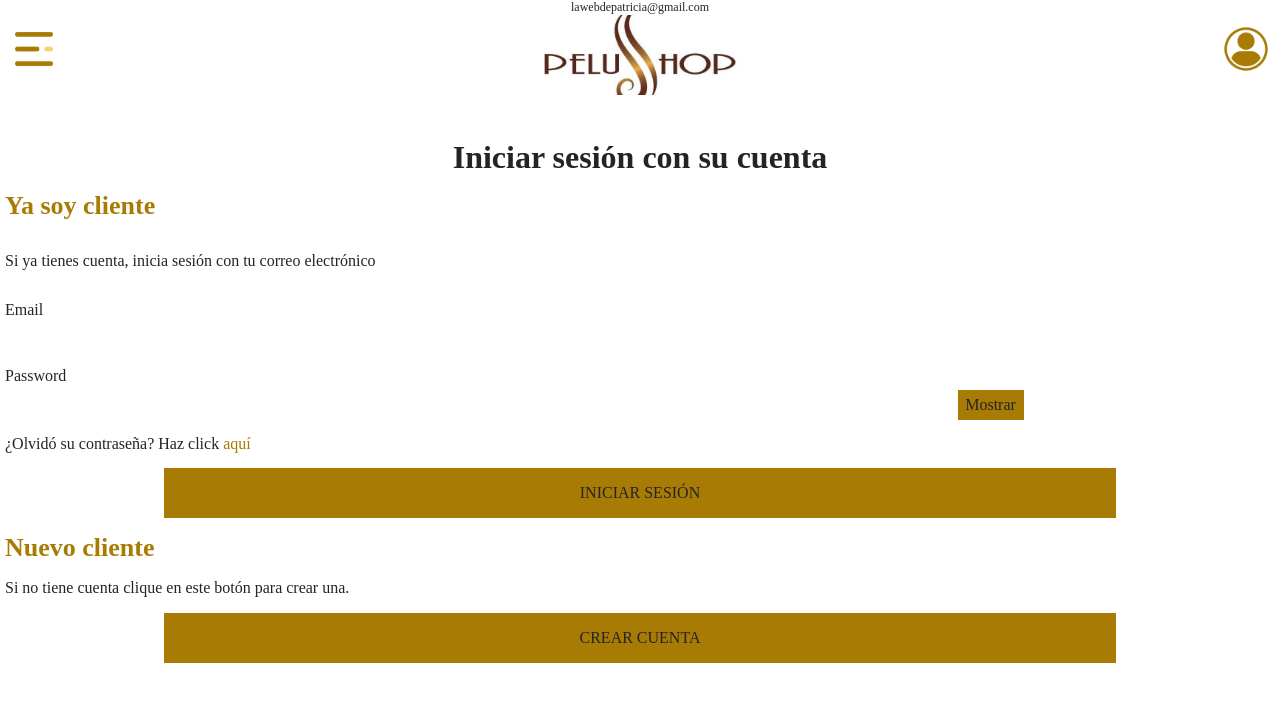
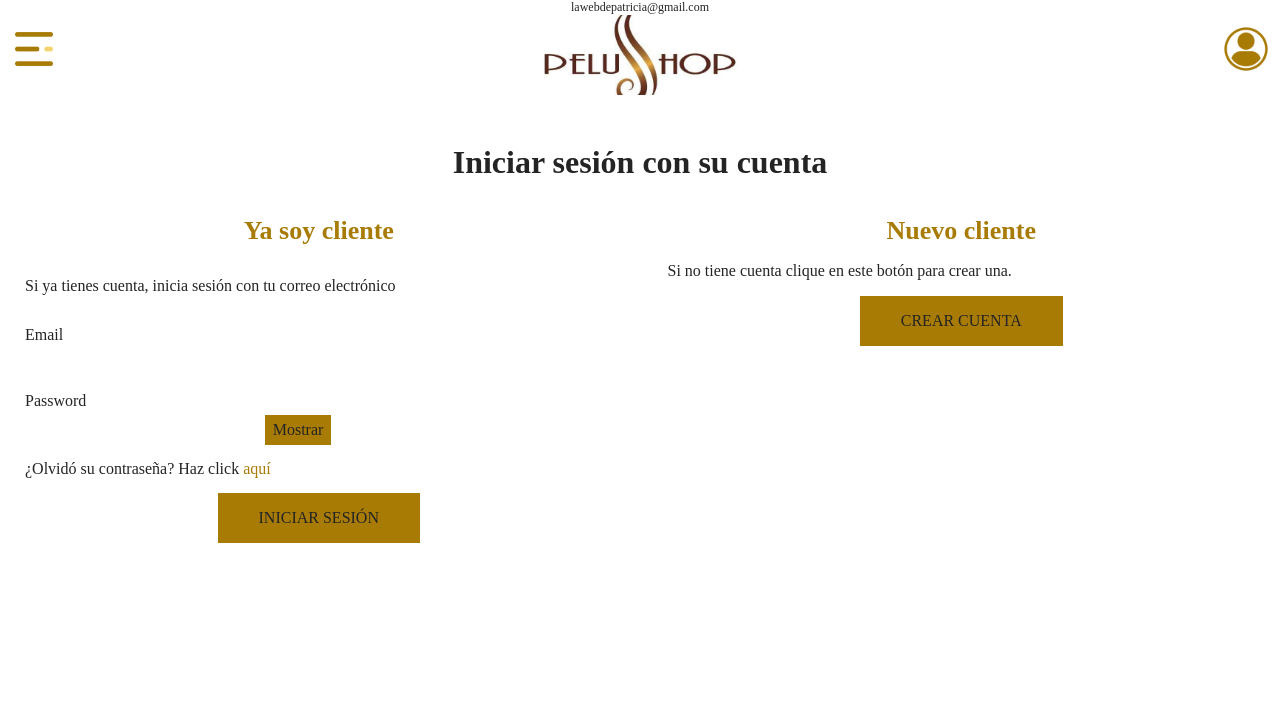
Before and after one commit to Taxeta/e-commerce-webapp, a React (Vite) app: page /login in a window 1280 px wide. Shown: the top 702 px of the page. Built offline with nearby package versions, Linux system fonts and the light colour scheme; no server answers.

Commit message:
Add css to create user component and create ProtectedRoute for component

```diff
--- a/src/pages/Login/LoginUserPage/LoginUserPage.css
+++ b/src/pages/Login/LoginUserPage/LoginUserPage.css
@@ -5,10 +5,21 @@
   gap: 15px;
   padding: 15px 5px;
 }
+
+.login-subtitle {
+  text-align: center;
+}
+
+.login-title {
+  padding: 20px;
+  text-align: center;
+}
+
 .login-container {
   display: flex;
   flex-direction: column;
   gap: 15px;
+  padding: 0 10px;
 }
 
 .login-page a {
@@ -16,7 +27,7 @@
 }
 
 .input-login {
-  width: 75%;
+  width: 240px;
   background-color: var(--white);
   color: var(--black);
   padding: 5px;
@@ -48,11 +59,37 @@
   padding: 15px 40px;
   border: 1px solid var(--primary-color);
   background-color: var(--primary-color);
-  width: 75%;
   align-self: center;
+  text-transform: uppercase;
 }
 
 .signin-container {
   display: flex;
   flex-direction: column;
+  padding: 0 10px;
 }
+
+@media (min-width: 380px) {
+  .login-container,
+  .signin-container {
+    padding: 0 30px;
+  }
+}
+
+@media (min-width: 420px) {
+  .login-container,
+  .signin-container {
+    padding: 0 50px;
+  }
+}
+
+@media (min-width: 620px) {
+  .login-container,
+  .signin-container {
+    padding: 0 20px;
+  }
+  .login-page {
+    display: grid;
+    grid-template-columns: repeat(2, 1fr);
+  }
+}
--- a/src/pages/Login/LoginUserPage/LoginUserPage.tsx
+++ b/src/pages/Login/LoginUserPage/LoginUserPage.tsx
@@ -23,6 +23,7 @@ const LoginUserPage = (): React.ReactElement => {
       if (error) {
         setErrorMessage(error.message);
       } else {
+        alert("Welcome!");
         navigate("/");
       }
     } catch (error) {
@@ -35,10 +36,11 @@ const LoginUserPage = (): React.ReactElement => {
   };
 
   return (
-    <section className="login-page">
-      <h1>Iniciar sesión con su cuenta</h1>
-      <h2>Ya soy cliente</h2>
+    <section>
+      <h1 className="login-title">Iniciar sesión con su cuenta</h1>
+      <div className="login-page">
         <div className="login-container">
+          <h2 className="login-subtitle">Ya soy cliente</h2>
           <p>Si ya tienes cuenta, inicia sesión con tu correo electrónico</p>
           <div className="login-email">
             <label htmlFor="email">Email</label>
@@ -80,15 +82,16 @@ const LoginUserPage = (): React.ReactElement => {
           </span>
           {errorMessage && <p className="error-message">{errorMessage}</p>}
           <button className="user-btn" onClick={handleLogin}>
-          INICIAR SESIÓN
+            iniciar sesión
           </button>
         </div>
         <div className="signin-container">
-        <h2>Nuevo cliente</h2>
+          <h2 className="login-subtitle">Nuevo cliente</h2>
           <p>Si no tiene cuenta clique en este botón para crear una.</p>
           <button className="user-btn" onClick={handleSignIn}>
-          CREAR CUENTA
+            crear cuenta
           </button>
+        </div>
       </div>
     </section>
   );
--- /dev/null
+++ b/src/pages/Login/RegisterPage/RegisterPage.css
@@ -0,0 +1,28 @@
+.register_page {
+  padding: 25px;
+  display: flex;
+  flex-direction: column;
+  gap: 25px;
+  align-items: center;
+}
+
+.register-title {
+  text-align: center;
+}
+
+.input-register {
+  width: 240px;
+  background-color: var(--white);
+  color: var(--black);
+  padding: 5px;
+  border: none;
+}
+
+.register_button {
+  color: var(--black);
+  padding: 15px 40px;
+  border: 1px solid var(--primary-color);
+  background-color: var(--primary-color);
+  align-self: center;
+  text-transform: uppercase;
+}
--- a/src/pages/Login/RegisterPage/RegisterPage.tsx
+++ b/src/pages/Login/RegisterPage/RegisterPage.tsx
@@ -1,13 +1,15 @@
 /* eslint-disable no-console */
 import { useState } from "react";
-import supabase from "../../../../supabase.js"; // Asegúrate de importar correctamente
+import supabase from "../../../../supabase.js";
 import { AuthResponseStructure, UserStructure } from "../../../types.js";
 import { useNavigate } from "react-router-dom";
+import "./RegisterPage.css";
 
 function SignUpPage() {
   const [user, setUser] = useState<UserStructure>({
     email: "",
     password: "",
+    confirmPassword: "",
   });
   const [errorMessage, setErrorMessage] = useState("");
   const navigate = useNavigate();
@@ -22,15 +24,20 @@ function SignUpPage() {
       return false;
     }
 
-    return data.length > 0; // Si data.length > 0, el correo electrónico existe
+    return data.length > 0;
   }
 
   const handleSignUp = async () => {
     try {
-      const { email, password } = user;
-      if (!(await validarEmail(email))) {
-        setErrorMessage(
-          "Correo electrónico inválido. Porfavor ingresa una corre electrónico válido",
+      const { email, password, confirmPassword } = user;
+      if (password !== confirmPassword) {
+        return setErrorMessage(
+          "Las contraseñas no coinciden. Por favor, asegúrate de que las contraseñas sean iguales",
+        );
+      }
+      if (await validarEmail(email)) {
+        return setErrorMessage(
+          "Este correo electrónico ya está en uso. Por favor, ingresa un correo electrónico diferente",
         );
       }
       const { data, error }: AuthResponseStructure = await supabase.auth.signUp(
@@ -40,7 +47,7 @@ function SignUpPage() {
         },
       );
 
-      if (data) {
+      if (data && data.user) {
         navigate("/");
         console.log("Usuario correctamente registrado", data);
       } else {
@@ -52,19 +59,33 @@ function SignUpPage() {
   };
 
   return (
-    <div>
+    <div className="register_page">
+      <h2 className="register-title">Introduzca sus datos de registro</h2>
       <input
+        className="input-register"
         type="email"
         placeholder="Correo electrónico"
+        required
         onChange={(e) => setUser({ ...user, email: e.target.value })}
       />
       <input
+        className="input-register"
         type="password"
         placeholder="Contraseña"
+        required
         onChange={(e) => setUser({ ...user, password: e.target.value })}
       />
+      <input
+        className="input-register"
+        type="password"
+        placeholder="Confirmar contraseña"
+        required
+        onChange={(e) => setUser({ ...user, confirmPassword: e.target.value })}
+      />
       {errorMessage && <span className="error-message">{errorMessage}</span>}
-      <button onClick={handleSignUp}>Registrarse</button>
+      <button className="register_button" onClick={handleSignUp}>
+        Registrarse
+      </button>
     </div>
   );
 }
--- a/src/types.ts
+++ b/src/types.ts
@@ -3,6 +3,7 @@ import { AuthError, Session, User } from "@supabase/supabase-js";
 export interface UserStructure {
   email: string;
   password: string;
+  confirmPassword: string;
 }
 
 export interface AuthResponseStructure {
```
Also changed, not shown: src/components/ProtectedRoute/ProtectedRoute.tsx (added, +18 -0 lines). Lines whose indentation alone changed are shown as unchanged.
